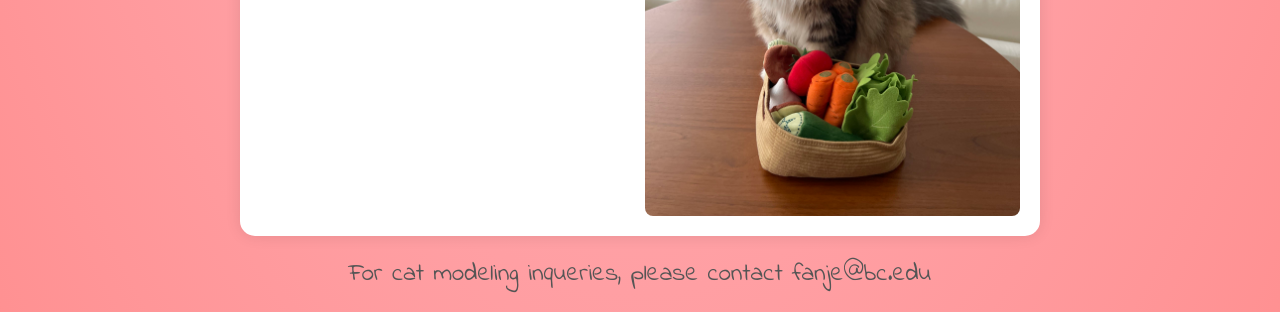
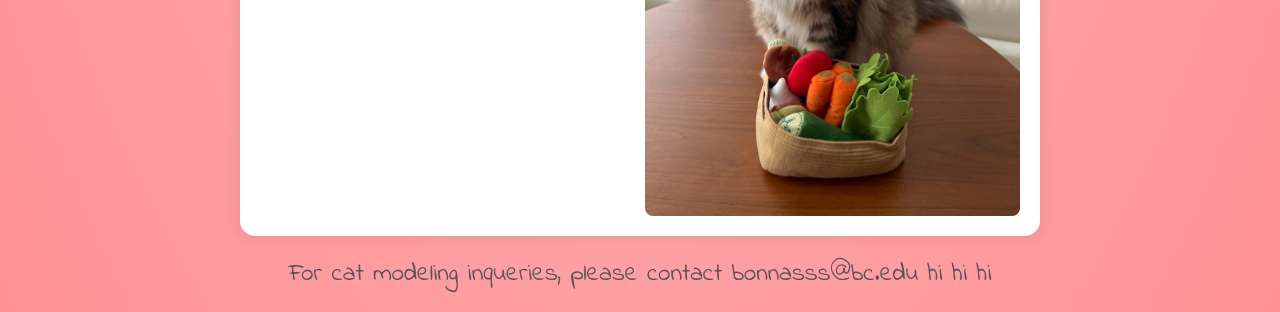
Before and after one commit to jfannypack/jfannypack.github.io, a plain HTML site: page index.html in a window 1280 px wide. Shown: the part 2806-3118 px from the top of the page. Drawn offline with Linux system fonts and the light colour scheme.

Commit message:
Update index.html

```diff
--- a/index.html
+++ b/index.html
@@ -39,7 +39,7 @@
       </div>
     </div>
     <div class="contact-me">
-      <p>For cat modeling inqueries, please contact fanje@bc.edu</p>
+      <p>For cat modeling inqueries, please contact bonnasss@bc.edu hi hi hi</p>
     </div>
 
     <script src="script.js"></script>
```
